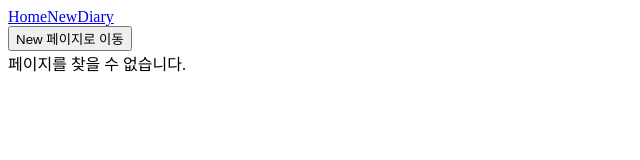
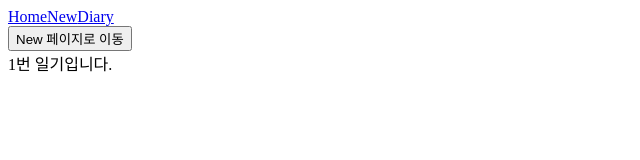
Before and after one commit to sshee0123/React-project-diary, a React (Vite) app: page /diary/1 in a window 1280 px wide. Shown: the top 160 px of the page, without its empty margins (0-640 px from the left). Built offline with nearby package versions, Linux system fonts and the light colour scheme.

Commit message:
동적 경로로 페이지 라우팅

```diff
--- a/src/App.jsx
+++ b/src/App.jsx
@@ -30,7 +30,7 @@
       <Routes>
         <Route path="/" element={<Home></Home>}></Route>
         <Route path="/new" element={<New></New>}></Route>
-        <Route path="/diary" element={<Diary></Diary>}></Route>
+        <Route path="/diary/:id" element={<Diary></Diary>}></Route>
         <Route path="*" element={<Notfound></Notfound>}></Route>
       </Routes>
     </>
--- a/src/pages/Diary.jsx
+++ b/src/pages/Diary.jsx
@@ -1,5 +1,11 @@
+import { useParams } from "react-router-dom";
+
 const Diary = () => {
-  return <div>Diary</div>;
+  // useParams
+  // 현재 브라우저가 명시한 파라미터값 가져오는 역할
+  const params = useParams();
+
+  return <div>{params.id}번 일기입니다.</div>;
 };
 
 export default Diary;
--- a/src/pages/Home.jsx
+++ b/src/pages/Home.jsx
@@ -1,4 +1,10 @@
+import { useSearchParams } from "react-router-dom";
+
 const Home = () => {
+  // useSearchParams
+  // useState처럼 활용 가능
+  const [params, setParams] = useSearchParams();
+  console.log(params.get("value")); // hello 출력
   return <div>Home</div>;
 };
 
```
